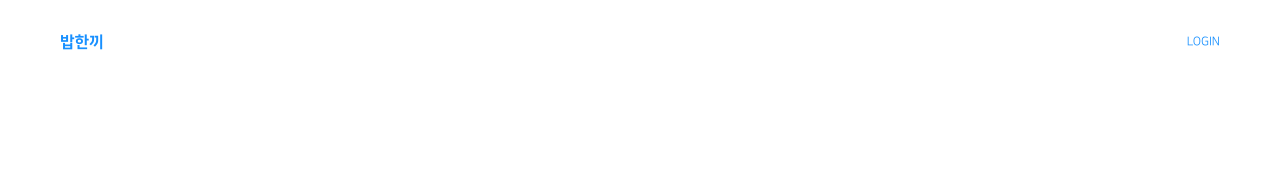
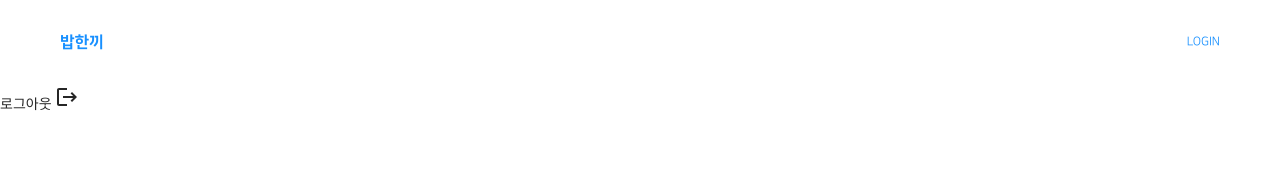
Before and after one commit to TheStarkor/timeshare, a React (Create React App) app: page /me in a window 1280 px wide. Shown: the top 175 px of the page. Built offline with nearby package versions, Linux system fonts and the light colour scheme.

Commit message:
로그아웃 추가

```diff
--- a/src/pages/Mypage/index.js
+++ b/src/pages/Mypage/index.js
@@ -8,6 +8,7 @@ import { PlusOutlined } from "@ant-design/icons";
 import { GET_ME_REQUEST } from "../../reducers/user";
 import { requestStatusParser } from "../../utils/parser";
 import PostCard from "../../components/postCard/postCard";
+import LogoutButton from "../../components/LogoutButton";
 
 const Mypage = () => {
   const { user } = useSelector(state => state);
@@ -141,6 +142,7 @@ const Mypage = () => {
           <>작성한 게시글이 없습니다.</>}
         </div>
       </div>}
+      로그아웃 <LogoutButton />
     </>
   )
 }
```
